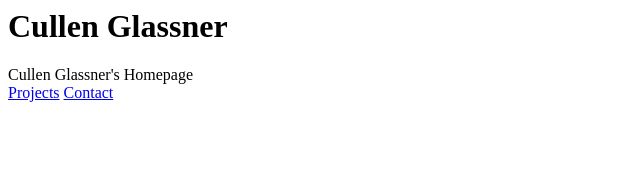
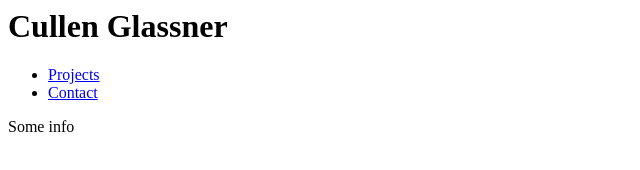
Before and after one commit to cullenglassner/cullenglassner.github.io, a plain HTML site: page index.html in a window 1280 px wide. Shown: the whole page, without its empty margins (0-640 px from the left). Drawn offline with Linux system fonts and the light colour scheme.

Commit message:
clean up index nav

```diff
--- a/index.html
+++ b/index.html
@@ -1,12 +1,16 @@
 <html>
-    <header>
-        <h1>Cullen Glassner</h1>
-    </header>
     <body>
-        Cullen Glassner's Homepage
+        <header>
+            <h1>Cullen Glassner</h1>
+            <nav>
+                <ul>
+                    <li><a href="projects.html">Projects</a></li>
+                    <li><a href="contact.html">Contact</a></li>
+                </ul>
+            </nav>
+        </header>
+        <main>
+            Some info
+        </main>
     </body>
-    <nav>
-        <a href="projects.html">Projects</a>
-        <a href="contact.html">Contact</a>
-    </nav>
 </html>
```
